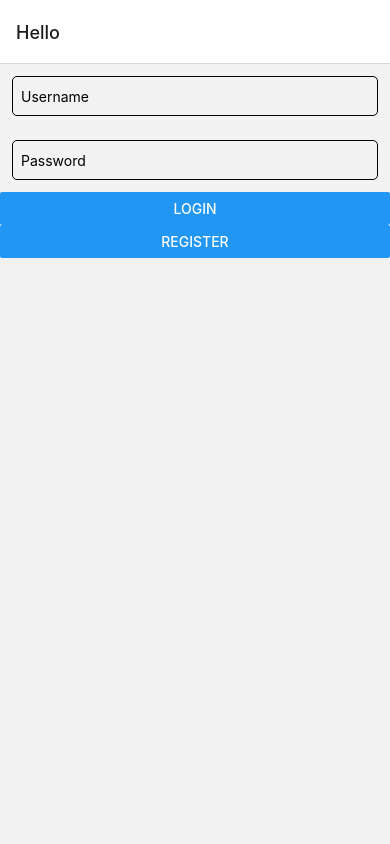
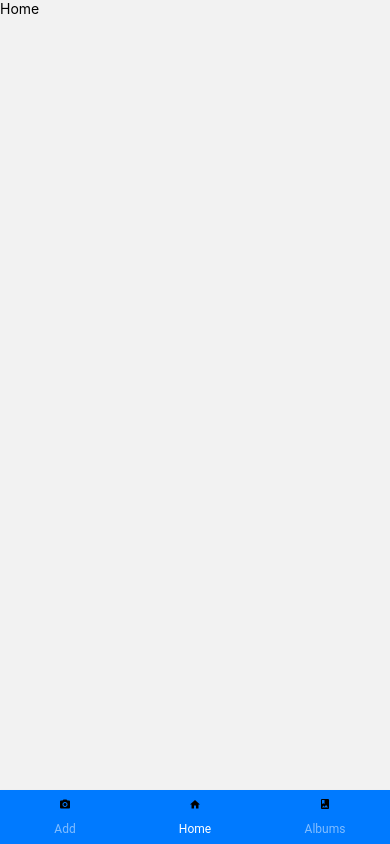
Before and after one commit to AndrewCutler/ThousandWordsFE, a React Native app: screen / in a window 390 px wide. Built offline with nearby package versions, Linux system fonts and the light colour scheme.

Commit message:
replaced navigator with bottom tabs

```diff
--- a/App.tsx
+++ b/App.tsx
@@ -1,9 +1,9 @@
 import { StatusBar } from 'expo-status-bar';
 import { StyleSheet, Text, View } from 'react-native';
-import AppNavigator from './components/app-navigator/AppNavigator';
+import TabNavigator from './components/tab-navigator/TabNavigator';
 
 export default function App() {
-  return <AppNavigator />;
+  return <TabNavigator />;
 }
 
 const styles = StyleSheet.create({
--- a/components/app-navigator/AppNavigator.tsx
+++ /dev/null
@@ -1,19 +0,0 @@
-import { NavigationContainer } from '@react-navigation/native';
-import { createNativeStackNavigator } from '@react-navigation/native-stack';
-import Home from '../home/Home';
-import LoginSplash from '../login-splash/LoginSplash';
-
-const { Navigator, Screen } = createNativeStackNavigator();
-
-const AppNavigator = (): React.ReactElement => {
-  return (
-    <NavigationContainer>
-      <Navigator initialRouteName='Hello'>
-        <Screen name='Hello' component={LoginSplash} />
-        <Screen name='Home' component={Home} />
-      </Navigator>
-    </NavigationContainer>
-  );
-};
-
-export default AppNavigator;
--- /dev/null
+++ b/components/tab-navigator/TabNavigator.tsx
@@ -0,0 +1,38 @@
+import React from 'react';
+import { createMaterialBottomTabNavigator } from '@react-navigation/material-bottom-tabs';
+import Home from '../home/Home';
+import { NavigationContainer } from '@react-navigation/native';
+import MaterialCommunityIcons from 'react-native-vector-icons/MaterialCommunityIcons';
+import MaterialIcons from 'react-native-vector-icons/MaterialIcons';
+
+const { Navigator, Screen } = createMaterialBottomTabNavigator();
+
+const TabNavigator = (): React.ReactElement => {
+  return (
+    <NavigationContainer>
+      <Navigator initialRouteName='Home'>
+        <Screen
+          name='Add'
+          component={Home}
+          options={{
+            tabBarIcon: () => <MaterialCommunityIcons name='camera' />,
+          }}
+        />
+        <Screen
+          name='Home'
+          component={Home}
+          options={{ tabBarIcon: () => <MaterialCommunityIcons name='home' /> }}
+        />
+        <Screen
+          name='Albums'
+          component={Home}
+          options={{
+            tabBarIcon: () => <MaterialIcons name='photo-album' />,
+          }}
+        />
+      </Navigator>
+    </NavigationContainer>
+  );
+};
+
+export default TabNavigator;
--- a/package.json
+++ b/package.json
@@ -10,6 +10,7 @@
   },
   "dependencies": {
     "@react-native-async-storage/async-storage": "^1.17.10",
+    "@react-navigation/material-bottom-tabs": "^6.2.4",
     "@react-navigation/native": "^6.0.13",
     "@react-navigation/native-stack": "^6.9.1",
     "@types/react": "~18.0.0",
@@ -18,8 +19,10 @@
     "expo-status-bar": "~1.4.0",
     "react": "18.0.0",
     "react-native": "0.69.6",
+    "react-native-paper": "^4.12.5",
     "react-native-safe-area-context": "4.3.1",
-    "react-native-screens": "~3.15.0"
+    "react-native-screens": "~3.15.0",
+    "react-native-vector-icons": "^9.2.0"
   },
   "devDependencies": {
     "@babel/core": "^7.12.9",
```
Also changed, not shown: 1 other file (tests, documents, lock files or other folders).
